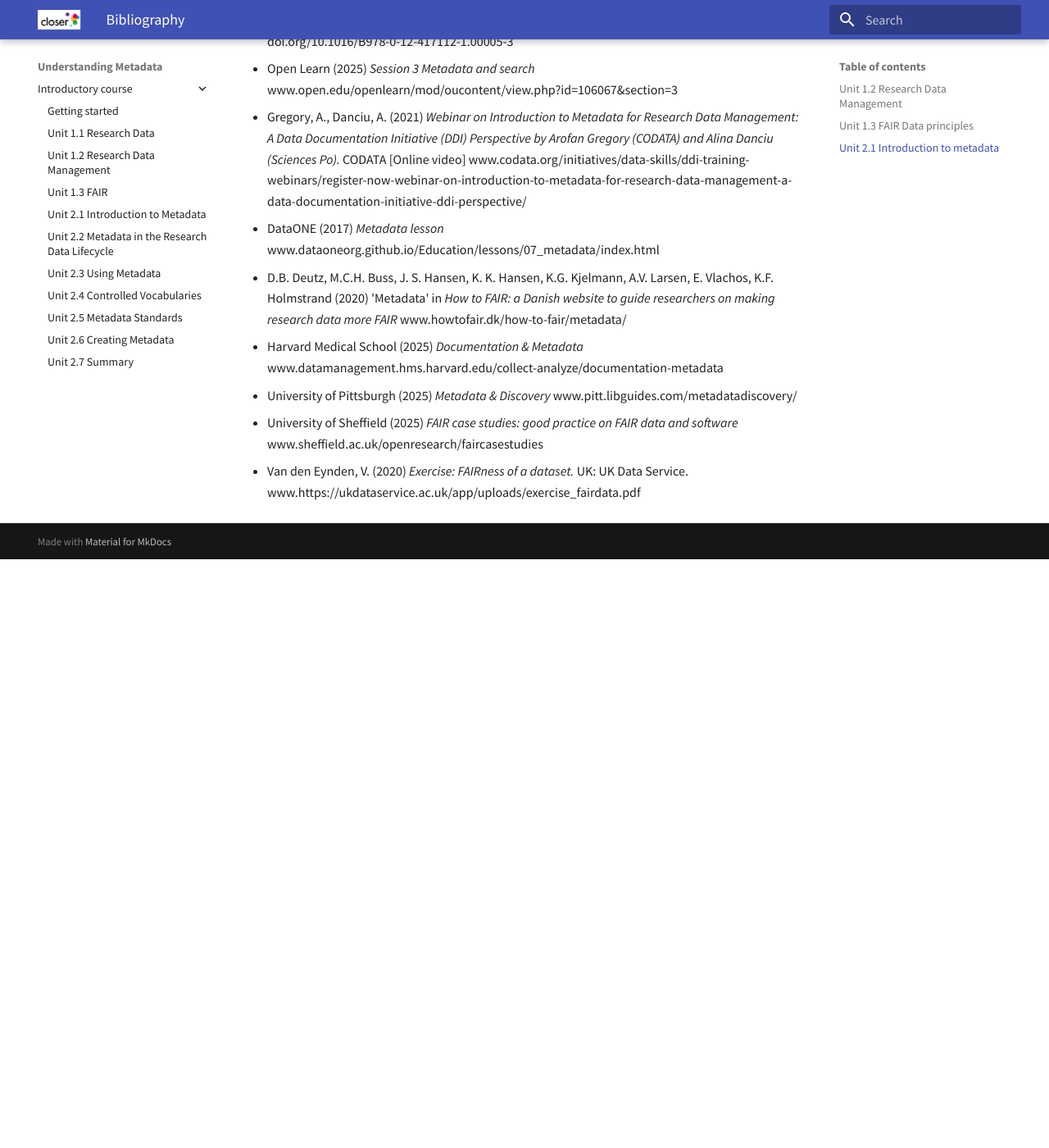
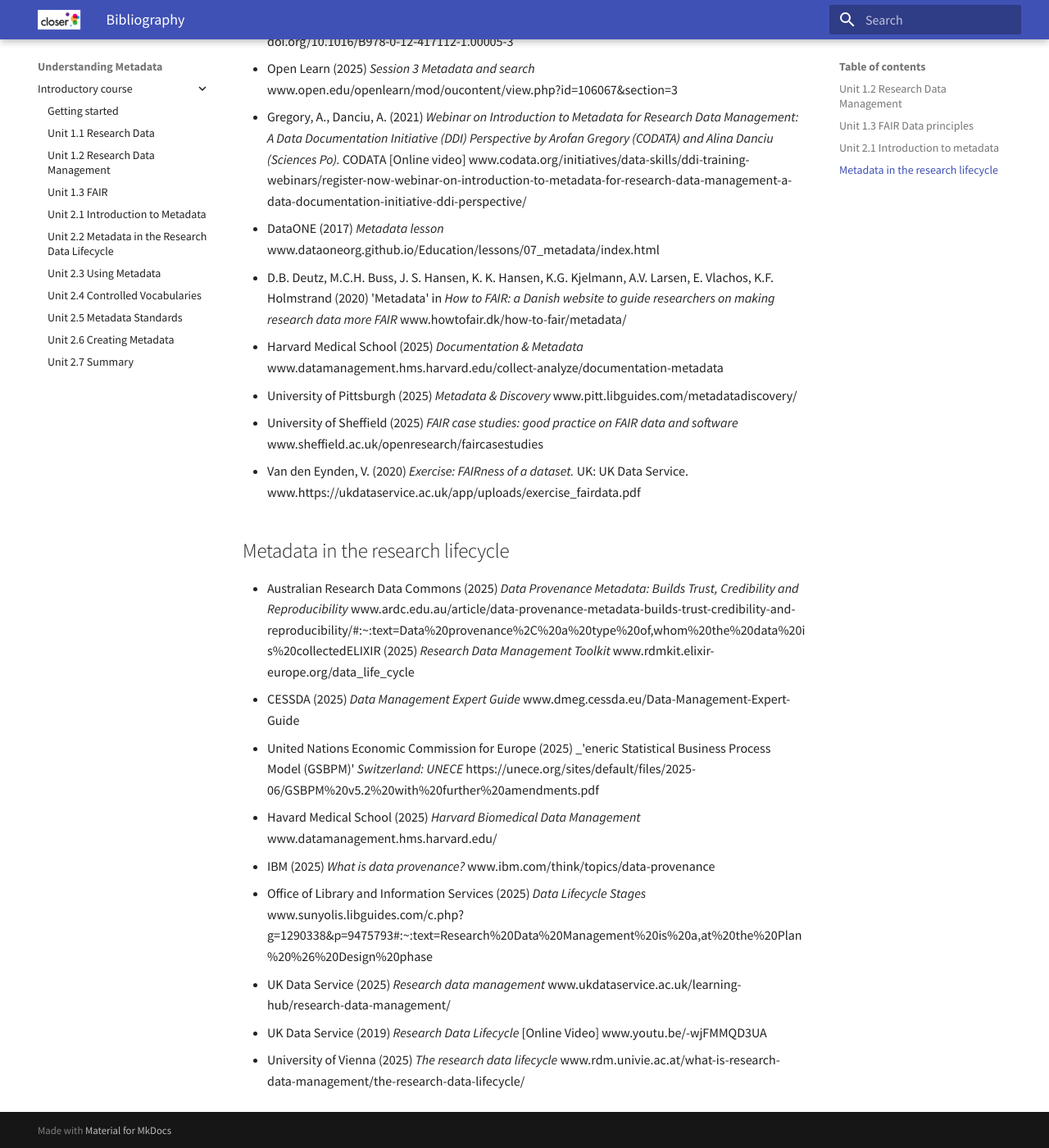
Before and after one commit to spuddybike/understanding-metadata, an MkDocs documentation site: the page built from docs/introduction/Bibliography.md, in a window 1280 px wide and 1400 px high, scrolled down 3982 px. Shown: the whole window at 82% size. Built offline with MkDocs 1.6.1 and Material for MkDocs 9.7.7, drawn with Linux system fonts in a browser that asks for light colours; before the commit the page ends 4664 px from its top, so only the background shows below that.

Commit message:
Update Bibliography.md

```diff
--- a/docs/introduction/Bibliography.md
+++ b/docs/introduction/Bibliography.md
@@ -79,3 +79,15 @@
 - University of Pittsburgh (2025) _Metadata & Discovery_ www.pitt.libguides.com/metadatadiscovery/
 - University of Sheffield (2025) _FAIR case studies: good practice on FAIR data and software_ www.sheffield.ac.uk/openresearch/faircasestudies
 - Van den Eynden, V. (2020) _Exercise: FAIRness of a dataset._ UK: UK Data Service. www.https://ukdataservice.ac.uk/app/uploads/exercise_fairdata.pdf
+
+## Metadata in the research lifecycle
+
+- Australian Research Data Commons (2025) _Data Provenance Metadata: Builds Trust, Credibility and Reproducibility_  www.ardc.edu.au/article/data-provenance-metadata-builds-trust-credibility-and-reproducibility/#:~:text=Data%20provenance%2C%20a%20type%20of,whom%20the%20data%20is%20collectedELIXIR (2025) _Research Data Management Toolkit_ www.rdmkit.elixir-europe.org/data_life_cycle
+- CESSDA (2025) _Data Management Expert Guide_ www.dmeg.cessda.eu/Data-Management-Expert-Guide
+- United Nations Economic Commission for Europe (2025) _'eneric Statistical Business Process Model (GSBPM)' _Switzerland: UNECE_ https://unece.org/sites/default/files/2025-06/GSBPM%20v5.2%20with%20further%20amendments.pdf
+- Havard Medical School (2025) _Harvard Biomedical Data Management_ www.datamanagement.hms.harvard.edu/
+- IBM (2025) _What is data provenance?_ www.ibm.com/think/topics/data-provenance
+- Office of Library and Information Services (2025) _Data Lifecycle Stages_ www.sunyolis.libguides.com/c.php?g=1290338&p=9475793#:~:text=Research%20Data%20Management%20is%20a,at%20the%20Plan%20%26%20Design%20phase
+- UK Data Service (2025) _Research data management_ www.ukdataservice.ac.uk/learning-hub/research-data-management/
+- UK Data Service (2019) _Research Data Lifecycle_ [Online Video] www.youtu.be/-wjFMMQD3UA
+- University of Vienna (2025) _The research data lifecycle_ www.rdm.univie.ac.at/what-is-research-data-management/the-research-data-lifecycle/
```
